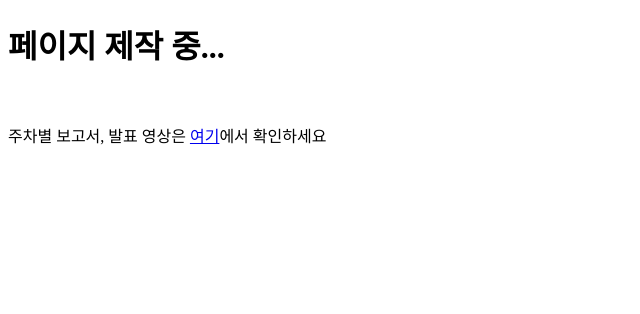
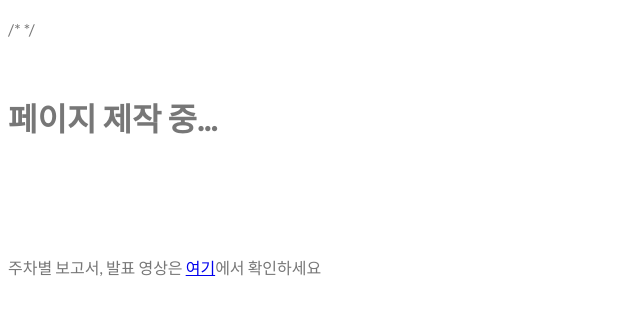
Before and after one commit to parkingAppHansung/parkingAppHansung.github.io, a plain HTML site: page index.html in a window 1280 px wide. Shown: the whole page, without its empty margins (0-640 px from the left). Drawn offline with Linux system fonts and the light colour scheme.

Commit message:
Update index.html

```diff
--- a/index.html
+++ b/index.html
@@ -3,7 +3,30 @@
 <head>
   <meta charset="utf-8">
   <title>캡스톤 디자인 | PLA팀</title>
+  <link rel="stylesheet" href="https://fonts.googleapis.com/css?family=Lato">
+
+ /*
+  <style>
+  body, h1,h2,h3,h4,h5,h6 {font-family:"Lato", san-serif;}
+  body, html{
+    height:100%;
+    color : #777;
+    line-height:2.8;
+  }
+  .bgimg-1{
+    background-attatchment:fixed;
+    background-position:center;
+    background-repeat:no-repeat;
+    background-size: cover;
+  }
+  .bgimg-1{
+    background-image:url('');
+    min-height:100%
+  }
+</style>
+*/
 </head>
+
 <body>
   <h1>페이지 제작 중...</h1>
   <br>
```
